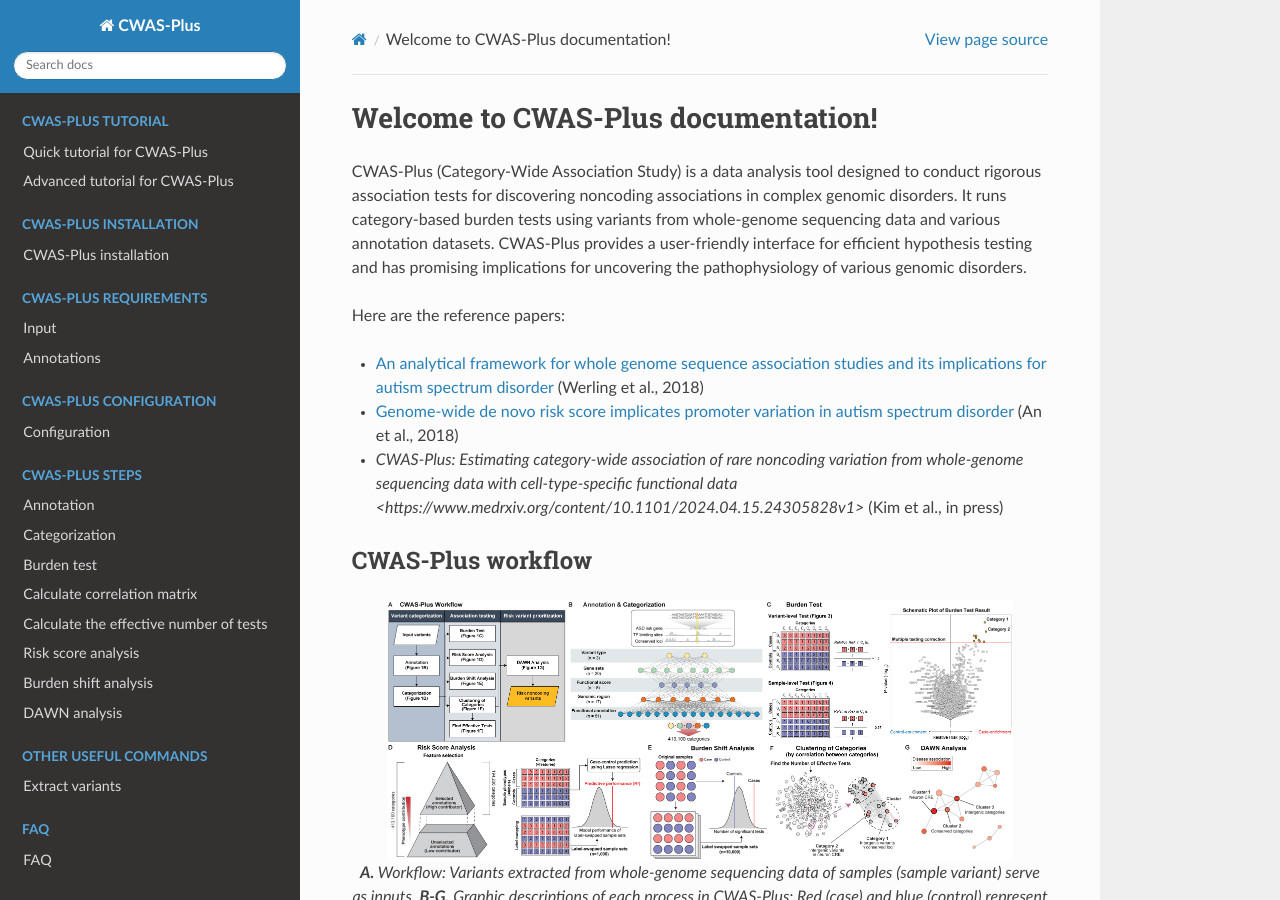
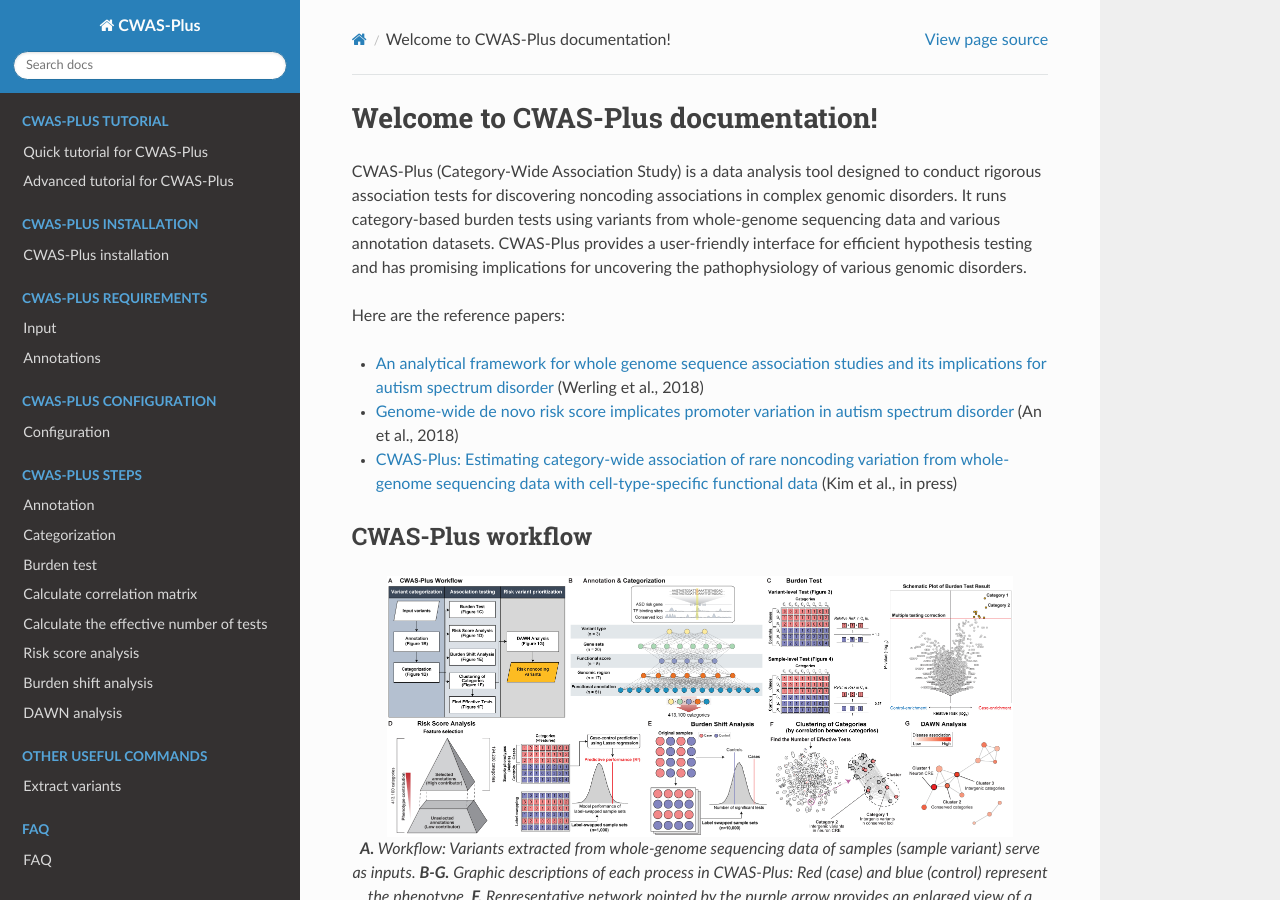
Before and after one commit to joonan-lab/cwas, a Sphinx documentation site: the page built from docs/index.rst, in a window 1280 px wide and 900 px high. Built offline with Sphinx 7.4.7 and the Read the Docs theme 2.0.0, drawn with Linux system fonts in a browser that asks for light colours.

Commit message:
Update index.rst

```diff
--- a/docs/index.rst
+++ b/docs/index.rst
@@ -13,7 +13,7 @@ Here are the reference papers:
 
 * `An analytical framework for whole genome sequence association studies and its implications for autism spectrum disorder <https://www.ncbi.nlm.nih.gov/pmc/articles/PMC5961723/>`_ (Werling et al., 2018)
 * `Genome-wide de novo risk score implicates promoter variation in autism spectrum disorder <https://www.ncbi.nlm.nih.gov/pmc/articles/PMC6432922/>`_ (An et al., 2018)
-* `CWAS-Plus: Estimating category-wide association of rare noncoding variation from whole-genome sequencing data with cell-type-specific functional data <https://www.medrxiv.org/content/10.1101/2024.04.15.24305828v1>` (Kim et al., in press)
+* `CWAS-Plus: Estimating category-wide association of rare noncoding variation from whole-genome sequencing data with cell-type-specific functional data <https://www.medrxiv.org/content/10.1101/2024.04.15.24305828v1>`_ (Kim et al., in press)
 
 
 CWAS-Plus workflow
```
